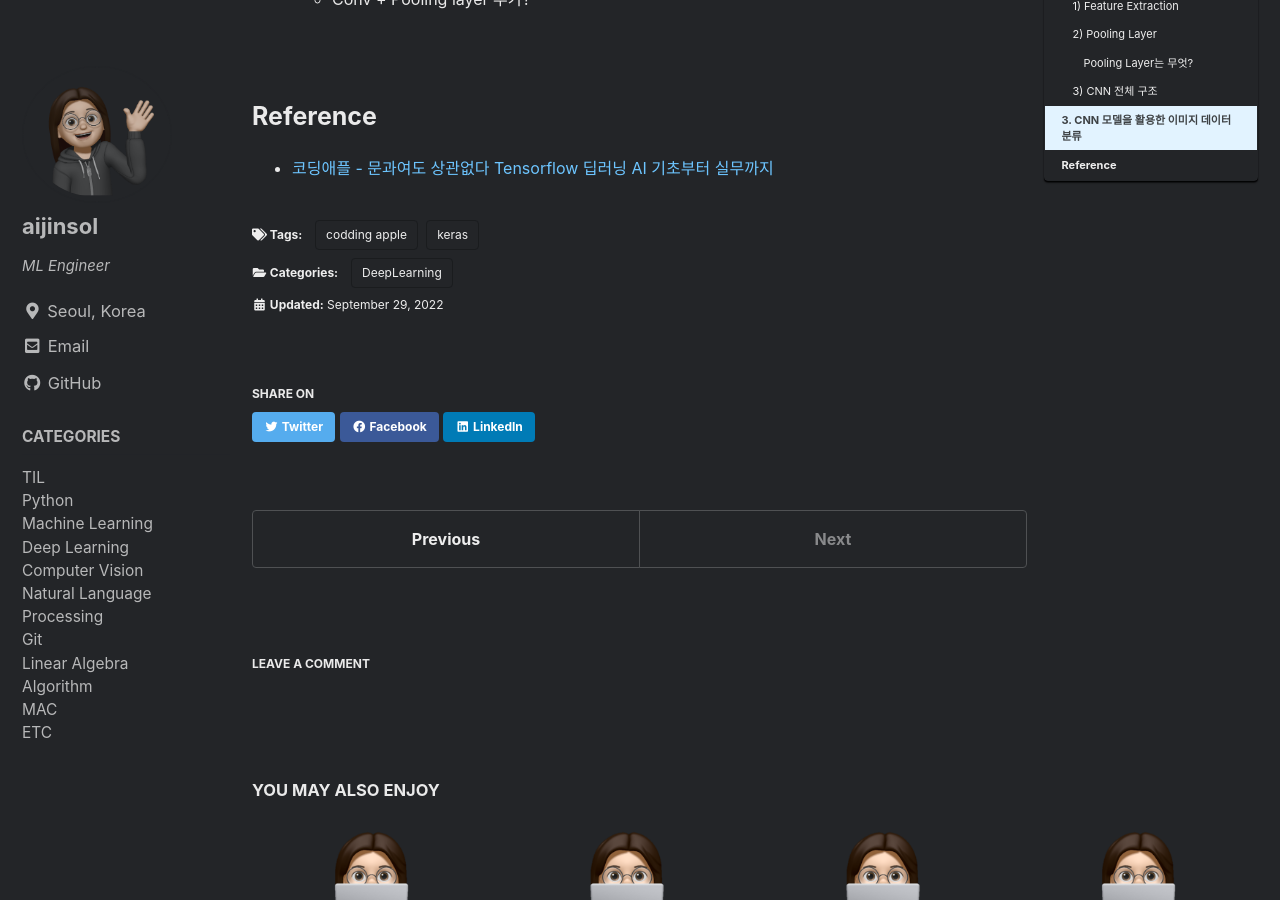
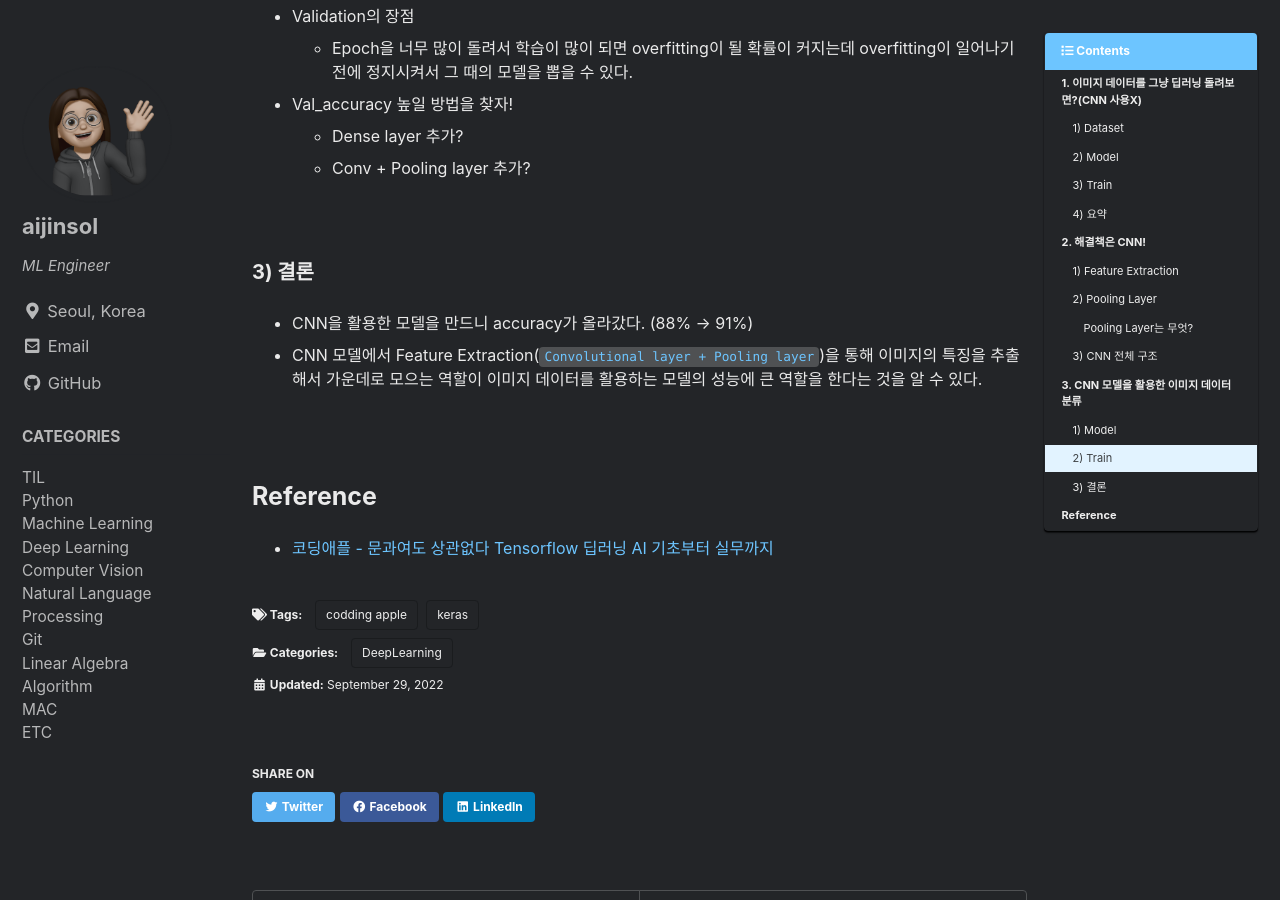
Before and after one commit to aijinsol/aijinsol.github.io, a Jekyll site: the page built from _posts/2022-09-29-fashion_mnist.md, in a window 1280 px wide and 900 px high, scrolled down 7753 px. Built offline with Jekyll 4.4.1, drawn with Linux system fonts in a browser that asks for light colours; cached includes are drawn as plain includes; comment, search, counter and statistics services are not loaded; some of the changed text lies outside the part shown.

Commit message:
docs: modify fashion_mnist post

````diff
--- a/_posts/2022-09-29-fashion_mnist.md
+++ b/_posts/2022-09-29-fashion_mnist.md
@@ -201,6 +201,7 @@ Epoch 10/10
 
 # 3. CNN 모델을 활용한 이미지 데이터 분류
 
+## 1) Model
 ```python
 import tensorflow as tf
 import numpy as np
@@ -248,6 +249,10 @@ Non-trainable params: 0
 _________________________________________________________________
 ```
 
+<br>
+
+## 2) Train
+
 ```python
 model.compile(loss='sparse_categorical_crossentropy', optimizer='adam', metrics=['accuracy'])
 model.fit(trainX, trainY, validation_data=(testX, testY), epochs=5)
@@ -294,5 +299,11 @@ print(score)
 
 <br>
 
+## 3) 결론
++ CNN을 활용한 모델을 만드니 accuracy가 올라갔다. (88% → 91%)
++ CNN 모델에서 Feature Extraction(`Convolutional layer + Pooling layer`)을 통해 이미지의 특징을 추출해서 가운데로 모으는 역할이 이미지 데이터를 활용하는 모델의 성능에 큰 역할을 한다는 것을 알 수 있다.
+
+<br>
+
 # Reference
 + [코딩애플 - 문과여도 상관없다 Tensorflow 딥러닝 AI 기초부터 실무까지](https://codingapple.com/course/python-deep-learning/)
````
Also changed, not shown: other parts of _posts/2022-09-29-fashion_mnist.md (+1 -1 lines).
